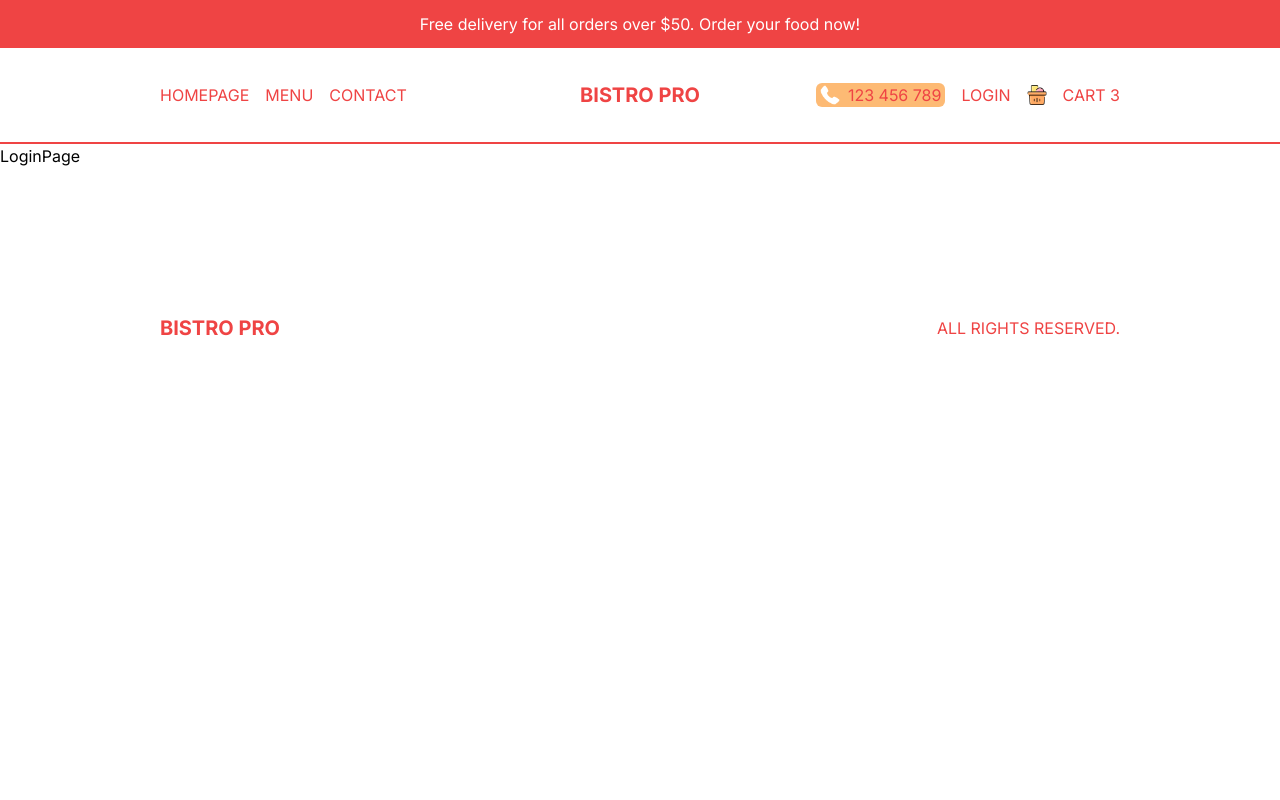
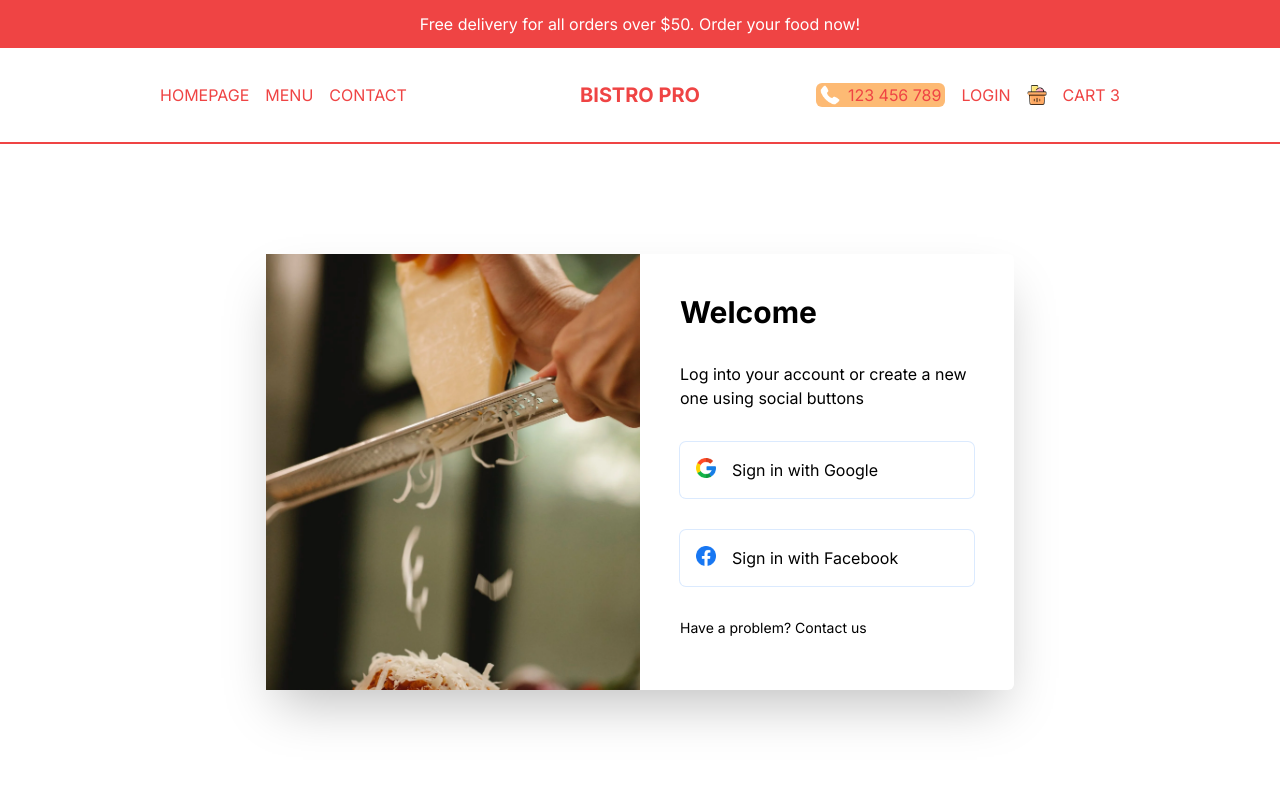
Before and after one commit to adarraji/restaurant-nextjs-tailwind-2, a Next.js app: page /login in a window 1280 px wide. Shown: the top 800 px of the page. Built offline with nearby package versions, Linux system fonts and the light colour scheme.

Commit message:
login page

```diff
--- /dev/null
+++ b/src/app/login/login.module.css
@@ -0,0 +1,42 @@
+.container {
+    @apply p-4 h-[calc(100vh-6rem)] flex items-center justify-center;
+    @apply md:h-[calc(100vh-9rem)];
+}
+
+.box {
+    @apply h-full shadow-2xl rounded-md flex flex-col;
+    @apply md:flex-row md:h-[70%] md:w-full;
+    @apply lg:w-[60%];
+    @apply 2xl:w-1/2;
+}
+
+.image_continaer {
+    @apply relative w-full h-1/3;
+    @apply md:w-1/2 md:h-full;
+}
+
+.image_continaer>img {
+    @apply object-cover;
+}
+
+.form_container {
+    @apply p-10 flex flex-col gap-8;
+    @apply md:w-1/2;
+}
+
+.form_container>h1 {
+    @apply font-bold text-xl;
+    @apply xl:text-3xl;
+}
+
+.form_container>button {
+    @apply flex gap-4 p-4 ring-1 ring-blue-100 rounded-md;
+}
+
+.form_container img {
+    @apply object-contain;
+}
+
+.form_container p:nth-of-type(2) {
+    @apply text-sm;
+}
--- a/src/app/login/page.tsx
+++ b/src/app/login/page.tsx
@@ -1,8 +1,39 @@
-import React from 'react'
+import Image from "next/image"
+import s from "./login.module.css"
+import Link from "next/link"
 
 const LoginPage = () => {
     return (
-        <div>LoginPage</div>
+        <div className={s.container}>
+
+            {/* BOX */}
+            <div className={s.box}>
+
+                {/* IMAGE CONTAINER */}
+                <div className={s.image_continaer}>
+                    <Image src="/loginBg.png" alt="" fill sizes="100vw 100vw" />
+                </div>
+
+                {/* FORM CONTAINER */}
+                <div className={s.form_container}>
+                    <h1>Welcome</h1>
+                    <p>Log into your account or create a new one using social buttons</p>
+                    <button>
+                        <Image src="/google.png" alt="" width={20} height={20} />
+                        <span>Sign in with Google</span>
+                    </button>
+                    <button>
+                        <Image src="/facebook.png" alt="" width={20} height={20} />
+                        <span>Sign in with Facebook</span>
+                    </button>
+                    <p>
+                        Have a problem? <Link href="/">Contact us</Link>
+                    </p>
+                </div>
+
+            </div>
+
+        </div>
     )
 }
 
```
